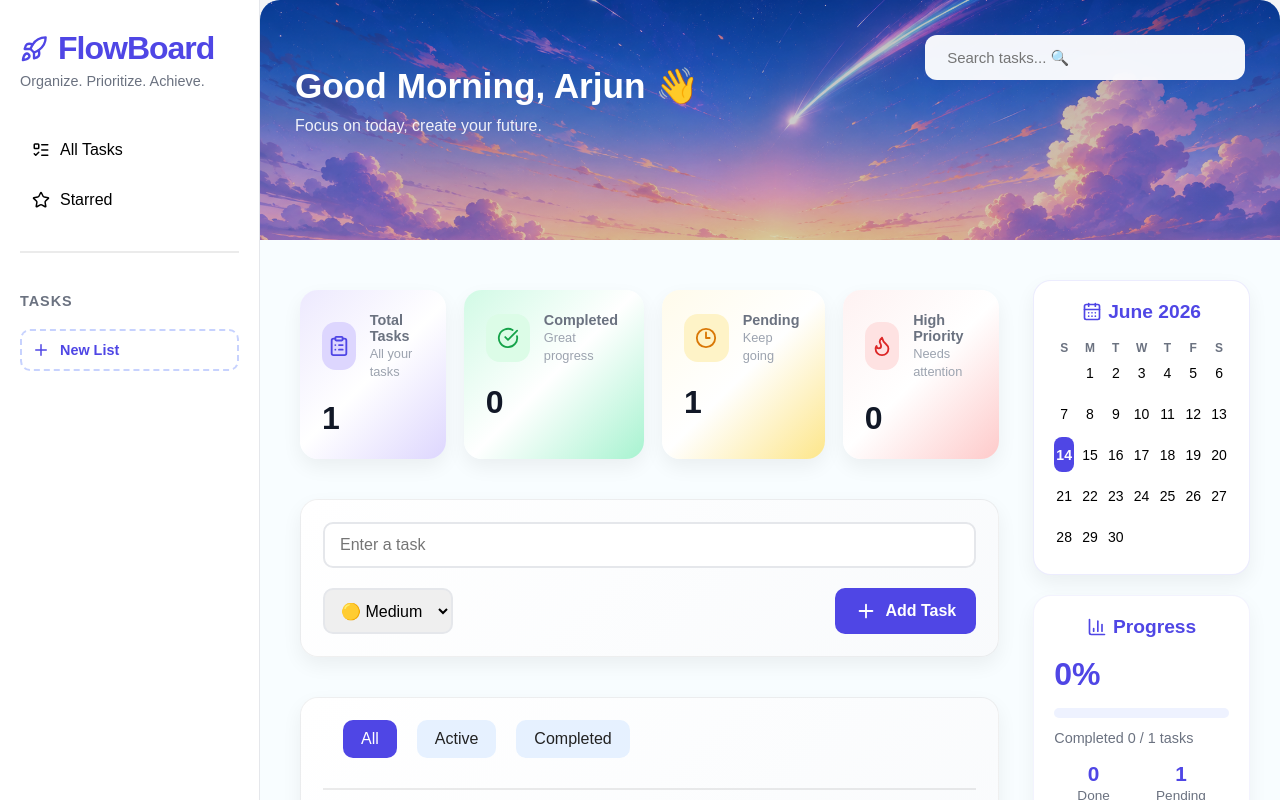
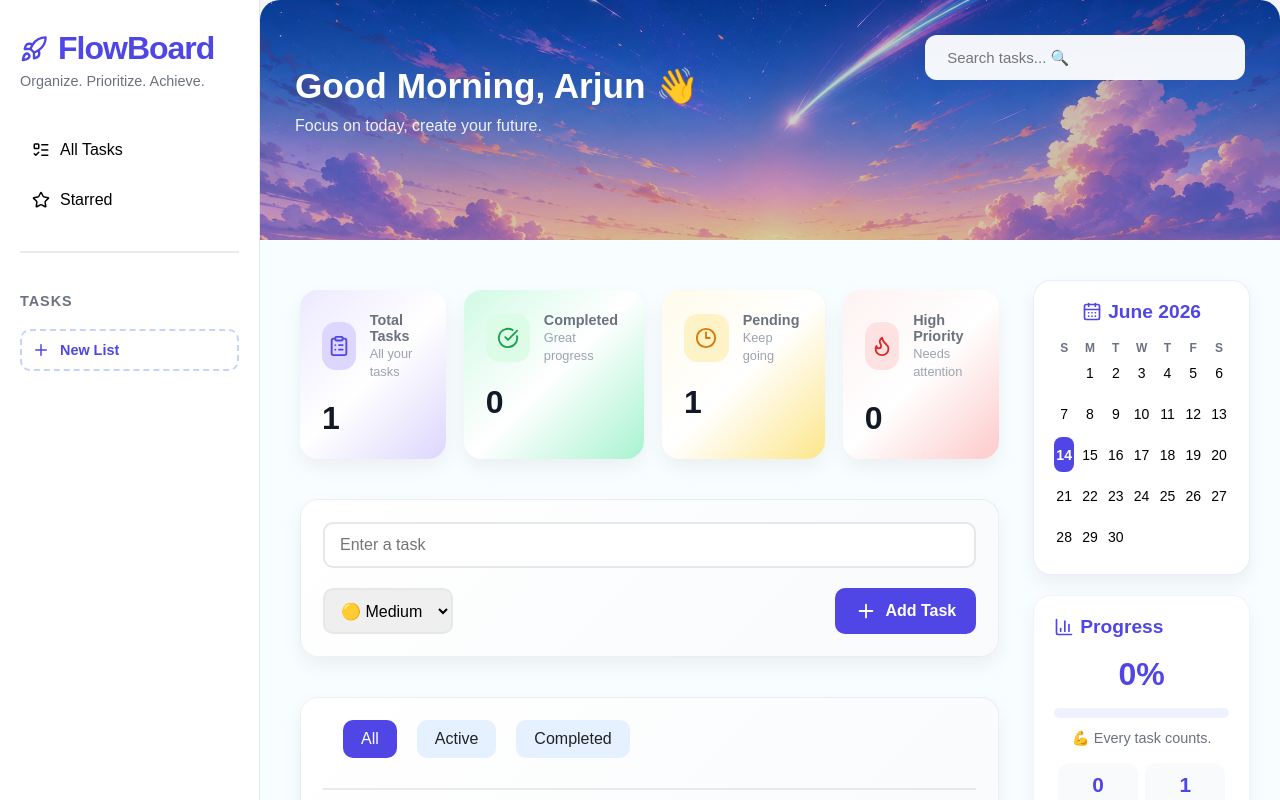
Before and after one commit to arjuntelange/react-task-tracker, a React (Vite) app: page / in a window 1280 px wide. Both pictures are taken after typing "Sample" into the empty fields and a click on the button "Add Task". Shown: the top 800 px of the page. Built offline with nearby package versions, Linux system fonts and the light colour scheme.

Commit message:
feat: improve UI of progress overview card and add dynamically changing motivational quote

```diff
--- a/src/components/ProgressOverview.css
+++ b/src/components/ProgressOverview.css
@@ -11,7 +11,7 @@
   margin-bottom: 18px;
 
   display: flex;
-  justify-content: center;
+  justify-content: start;
   align-items: center;
   gap: 6px;
 
@@ -22,6 +22,7 @@
 .progress-percentage {
   margin-bottom: 15px;
 
+  text-align: center;
   font-size: 2rem;
   font-weight: 700;
   color: #4f46e5;
@@ -54,9 +55,13 @@
   transition: width 0.4s ease;
 }
 
-.progress-card p {
+.progress-message {
+  margin-top: 12px;
+
+  text-align: center;
+  font-size: 0.9rem;
+  font-weight: 500;
   color: #6b7280;
-  font-size: 0.9rem;
 }
 
 .progress-stats {
@@ -66,6 +71,14 @@
   justify-content: space-around;
 
   text-align: center;
+}
+.progress-stats div {
+  padding: 10px;
+
+  min-width: 80px;
+
+  background: #f8fafc;
+  border-radius: 12px;
 }
 
 .progress-stats strong {
--- a/src/components/ProgressOverview.jsx
+++ b/src/components/ProgressOverview.jsx
@@ -32,8 +32,12 @@ function ProgressOverview({
             ></div>
           </div>
 
-          <p>
-            Completed {completedTasks} / {totalTasks} tasks
+          <p className="progress-message">
+            {completionRate >= 80
+              ? "🔥 Amazing progress!"
+              : completionRate >= 50
+                ? "🚀 Keep the momentum going!"
+                : "💪 Every task counts."}
           </p>
 
           <div className="progress-stats">
```
